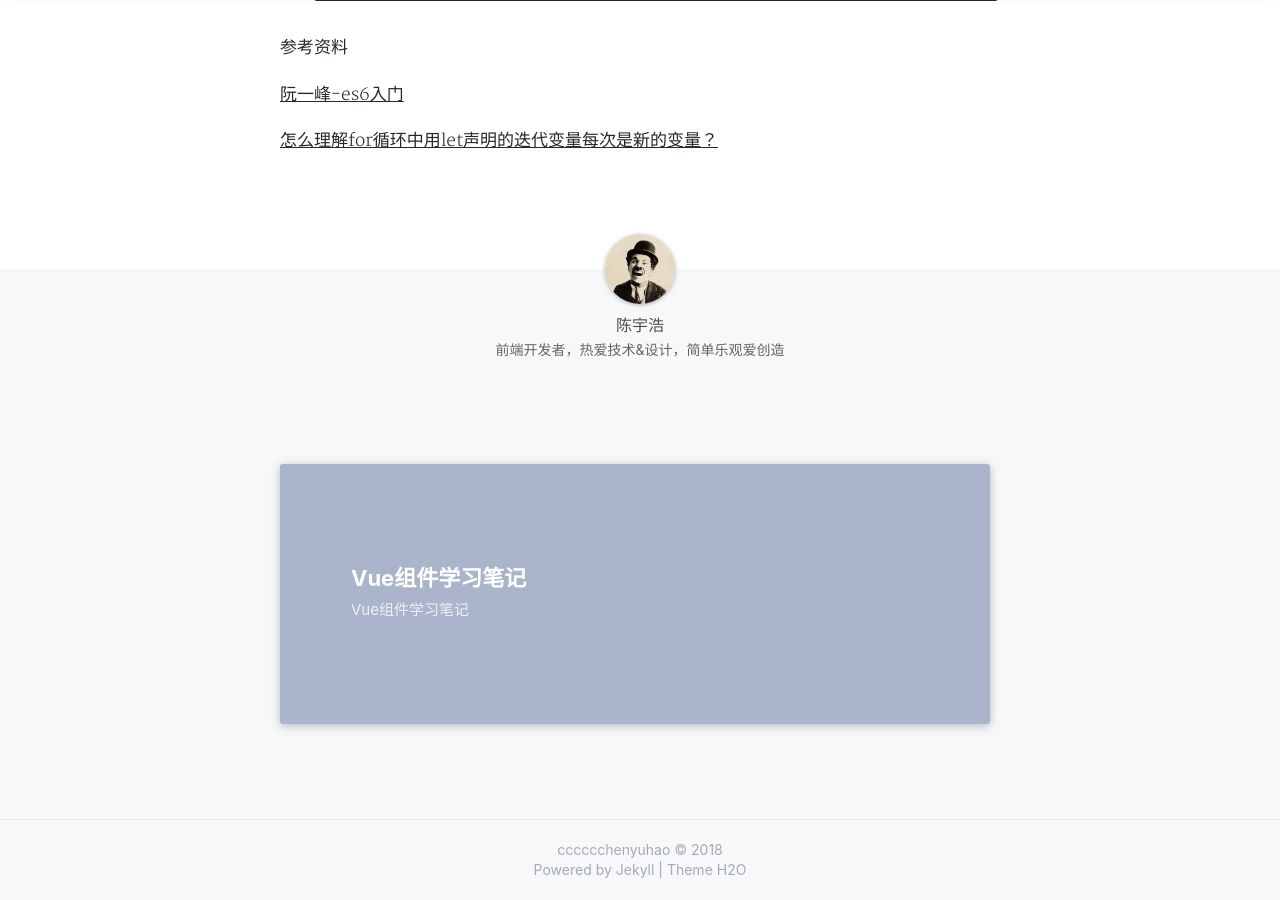
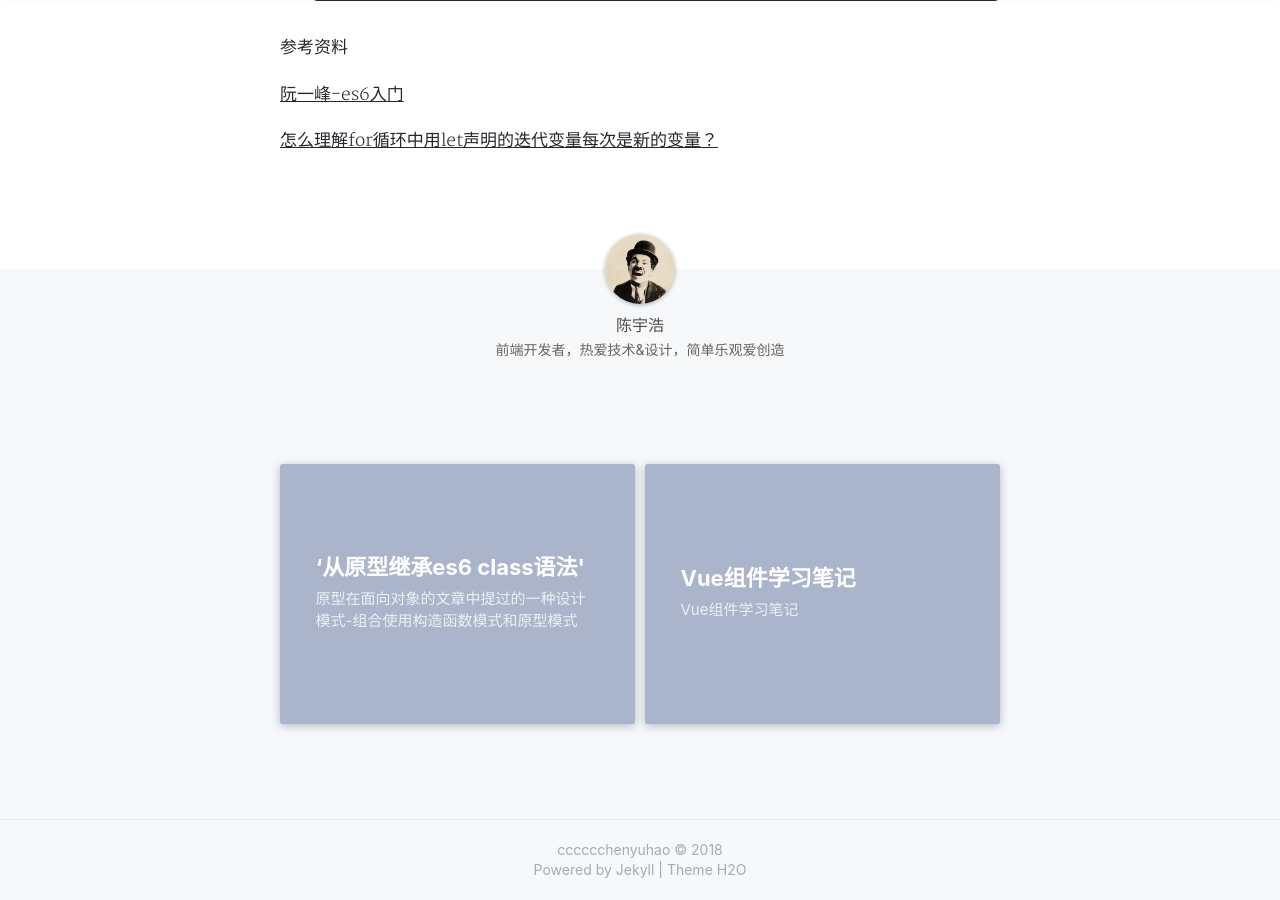
Before and after one commit to cccccchenyuhao/cccccchenyuhao.github.io, a Jekyll site: the page built from _posts/2018-11-21-es6_let_const.md, in a window 1280 px wide and 900 px high, scrolled down 4340 px. Built offline with Jekyll 4.4.1, drawn with Linux system fonts in a browser that asks for light colours; nearby versions of some CDN libraries; a style sheet for code colours, icons or effects is not loaded; some of the changed lines change nothing that is shown; some of the changed text lies outside the part shown.

Commit message:
post class

````diff
--- a/_posts/2018-11-21-es6_let_const.md
+++ b/_posts/2018-11-21-es6_let_const.md
@@ -1,6 +1,6 @@
 ---
 layout: post
-title: '闭包复习及es6变量声明'
+title: ‘从闭包到es6变量声明'
 subtitle: 'var let const 闭包'
 date: 2018-11-21
 tags: JavaScript es6
--- /dev/null
+++ b/_posts/2018-11-22-es6-class.md
@@ -0,0 +1,98 @@
+---
+layout: post
+title: ‘从原型继承es6 class语法'
+subtitle: 'class 原型 继承'
+date: 2018-11-21
+tags: JavaScript es6
+---
+
+
+## 原型
+在面向对象的[文章](https://chenyuhao.top/2018/11/09/%E9%9D%A2%E5%90%91%E5%AF%B9%E8%B1%A1-%E7%BB%84%E5%90%88%E4%BD%BF%E7%94%A8%E6%9E%84%E9%80%A0%E5%87%BD%E6%95%B0%E5%92%8C%E5%8E%9F%E5%9E%8B%E6%A8%A1%E5%BC%8F.html)中提过的一种设计模式-组合使用构造函数模式和原型模式
+
+```javascript
+function Person(name, age){
+    this.name = name
+    this.age = age
+}
+Person.prototype = {
+    constructor: Person,
+    sayName: function(){
+        alert(this.name)
+    }
+}
+```
+
+构造函数用于定义实例属性，原型模式用于定义方法和共享属性
+
+ES6引入了Calss这个概念，作为对象的模板，通过class关键字，可以定义类
+
+上面的例子可以改写为
+
+```javascript
+class Person {
+    constructor(name, age){
+        this.name = name
+        this.age = age
+    }
+    //方法中间不需要逗号分割，加了会报错
+    sayName(){
+        alert(this.name)
+    }
+}
+```
+
+1. 类的所有方法都定义在类的`prototype`上
+2. 添加新方法可以使用Object.assign方法
+3. 类内部的方法是不可枚举的
+
+## 继承
+常用的继承实现方式：
+- 属性的获取
+通过`call`改变作用域
+```javascript
+function Male(name, age, sex){
+	Person.call(this, name, age)
+    this.sex = sex
+}
+```
+
+- 方法的获取
+
+```javascript
+  Male.prototype = Object.create(Person.prototype)
+  Male.prototype.constructor = Male
+```
+
+我们定义一个函数来实现方法的继承
+
+```
+function inherit(superType, subType){
+    var _prototype = Object.create(superType.prototype)
+    _prototype.constructor = subType
+    subType.prototype = _prototype
+}
+```
+
+**ES6可以通过extends关键字实现继承**
+
+ES5 的继承，实质是先创造子类的实例对象`this`，然后再将父类的方法添加到`this`上面（`Parent.apply(this)`）。ES6 的继承机制完全不同，实质是先将父类实例对象的属性和方法，加到`this`上面（所以必须先调用`super`方法），然后再用子类的构造函数修改`this`。
+
+```javascript
+class A {}
+
+class B extends A {
+  constructor() {
+    super();
+  }
+}
+B.__proto__ === A // true
+B.prototype.__proto__ === A.prototype // true
+B.__proto__.__proto__ === A.__proto__   //true
+```
+
+子类的`__proto__`属性，表示构造函数的继承，总是指向父类。
+
+子类`prototype`属性的`__proto__`属性，表示方法的继承，总是指向父类的`prototype`属性。
+
+子类实例的`__proto__`属性的`__proto__`属性，指向父类实例的`__proto__`属性。也就是说，子类的原型的原型，是父类的原型。
````
